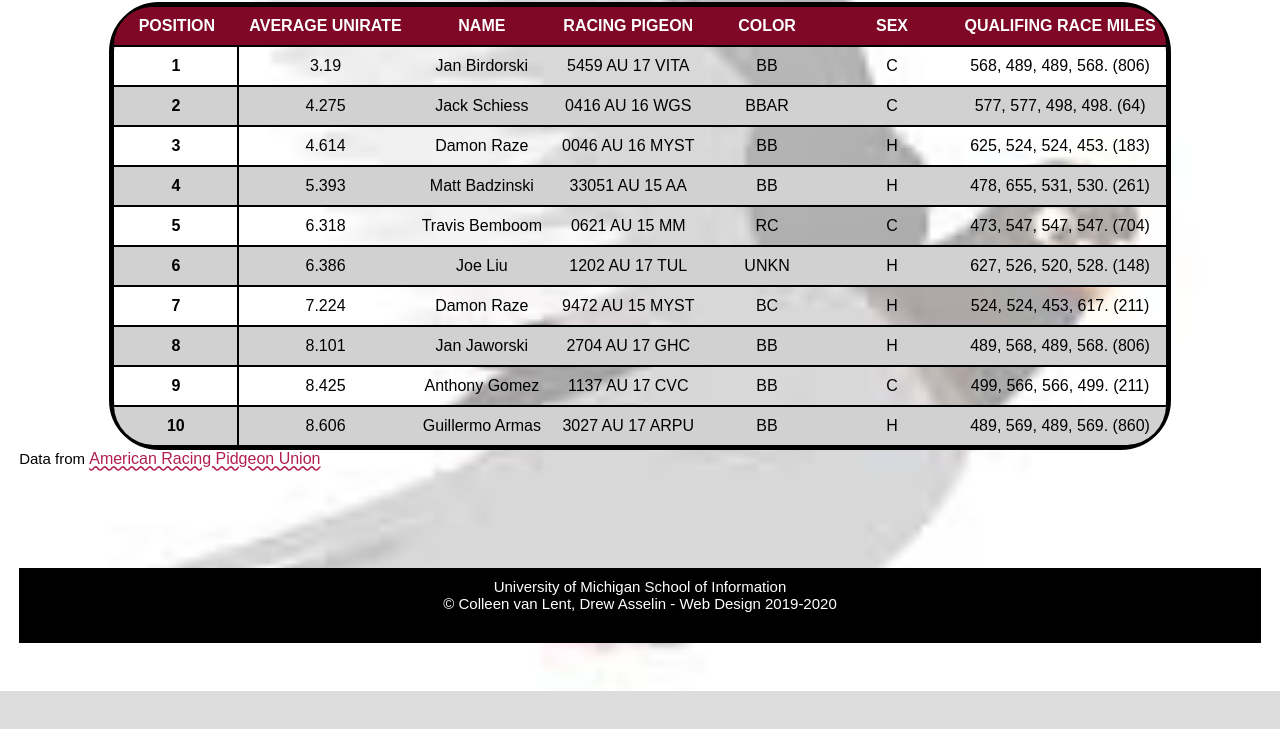
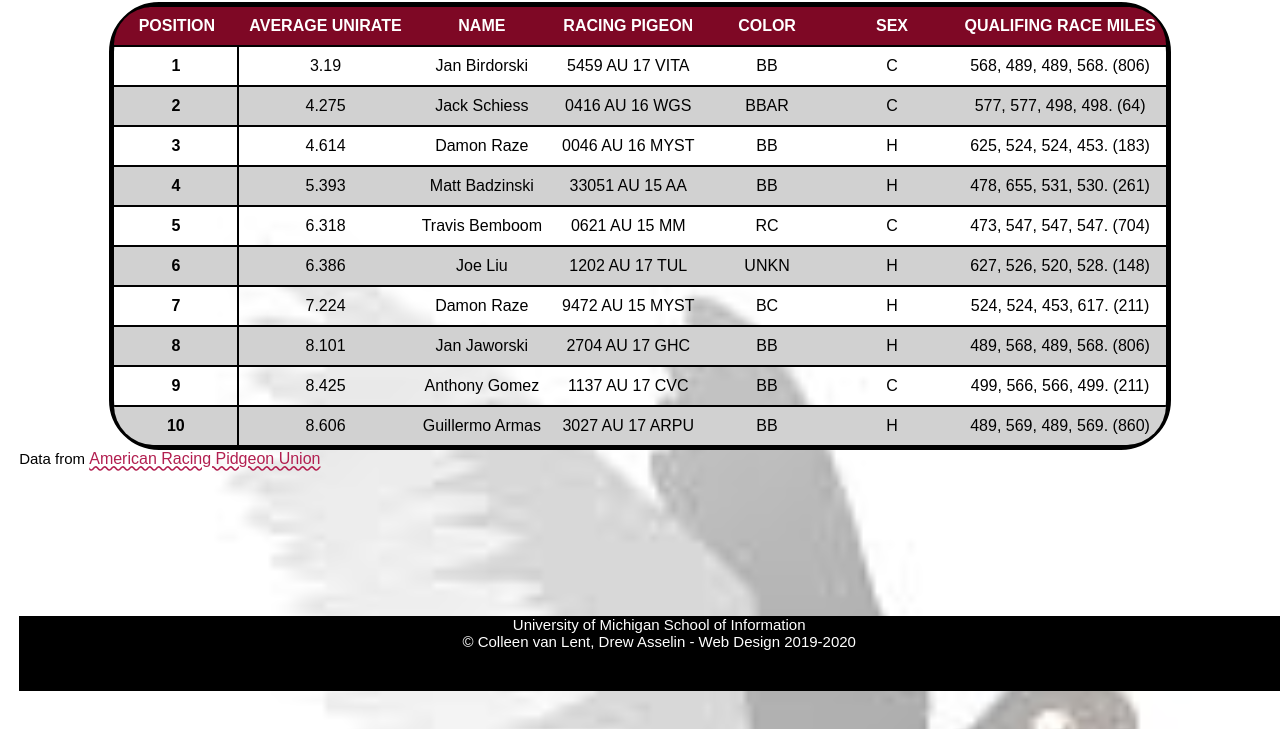
Before and after one commit to prasay12/homework4-2021, a plain HTML site: page index.html in a window 1280 px wide. Shown: the part 109-838 px from the top of the page. Before the commit the page ends 800 px from the top, so only its background shows below. Drawn offline with Linux system fonts and the light colour scheme; a web font is replaced by a local one.

Commit message:
Reverted changes to footer

```diff
--- a/css/style.css
+++ b/css/style.css
@@ -37,10 +37,9 @@ body{
   background-repeat: no-repeat;
   background-attachment: fixed;
   background-position: center;
-  min-height: 100%;
   display: grid;
   grid-template-rows: auto 1fr auto;
-  grid-template-columns: 100%;
+  min-height:100vh;
 
 }
 
@@ -84,7 +83,6 @@ td{
   background-color: #7e0825;
   text-align: center;
   text-transform: uppercase;
-
 }
 
 .rowhead{
@@ -128,11 +126,12 @@ tr:hover {
 }
 
 footer{
+  width:100%;
   background:#000000;
   text-align:center;
   color: #FFFFFF;
   min-height: 75px;
-  width: 100%;
-  padding-top: 10px;
+  position: absolute;
+  bottom: 0;
 
 }
```
